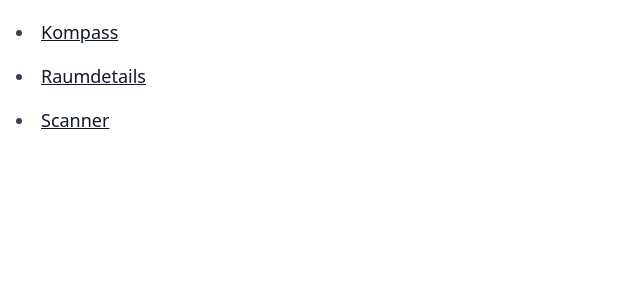
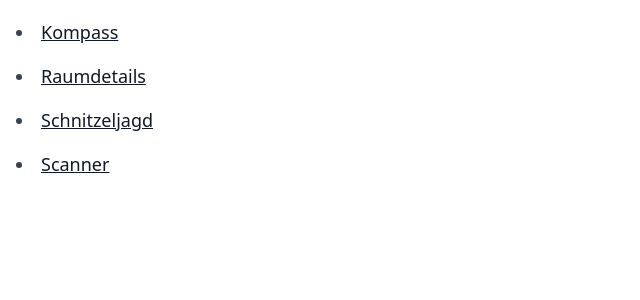
Before and after one commit to diepoe/heg-game, a SvelteKit app: page /template in a window 1280 px wide. Shown: the top 300 px of the page, without its empty margins (0-640 px from the left). Built offline with nearby package versions, Linux system fonts and the light colour scheme.

Commit message:
link schnitzeljagd template

```diff
--- a/src/routes/template/+page.svelte
+++ b/src/routes/template/+page.svelte
@@ -5,5 +5,6 @@
 <TextWrapper>
     <li><a href="/template/kompass">Kompass</a></li>
     <li><a href="/template/room">Raumdetails</a></li>
+    <li><a href="/template/schnitzeljagd">Schnitzeljagd</a></li>
     <li><a href="/template/qr">Scanner</a></li>
 </TextWrapper>
```
